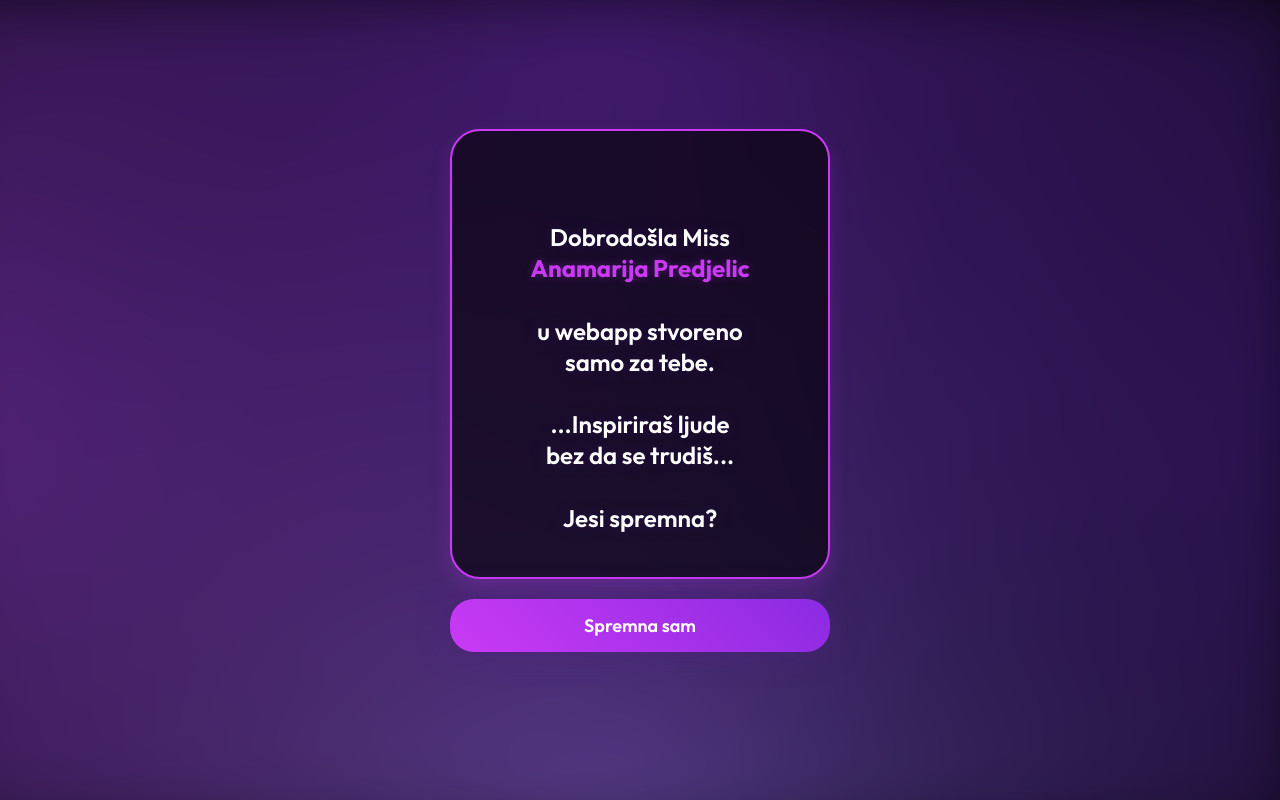
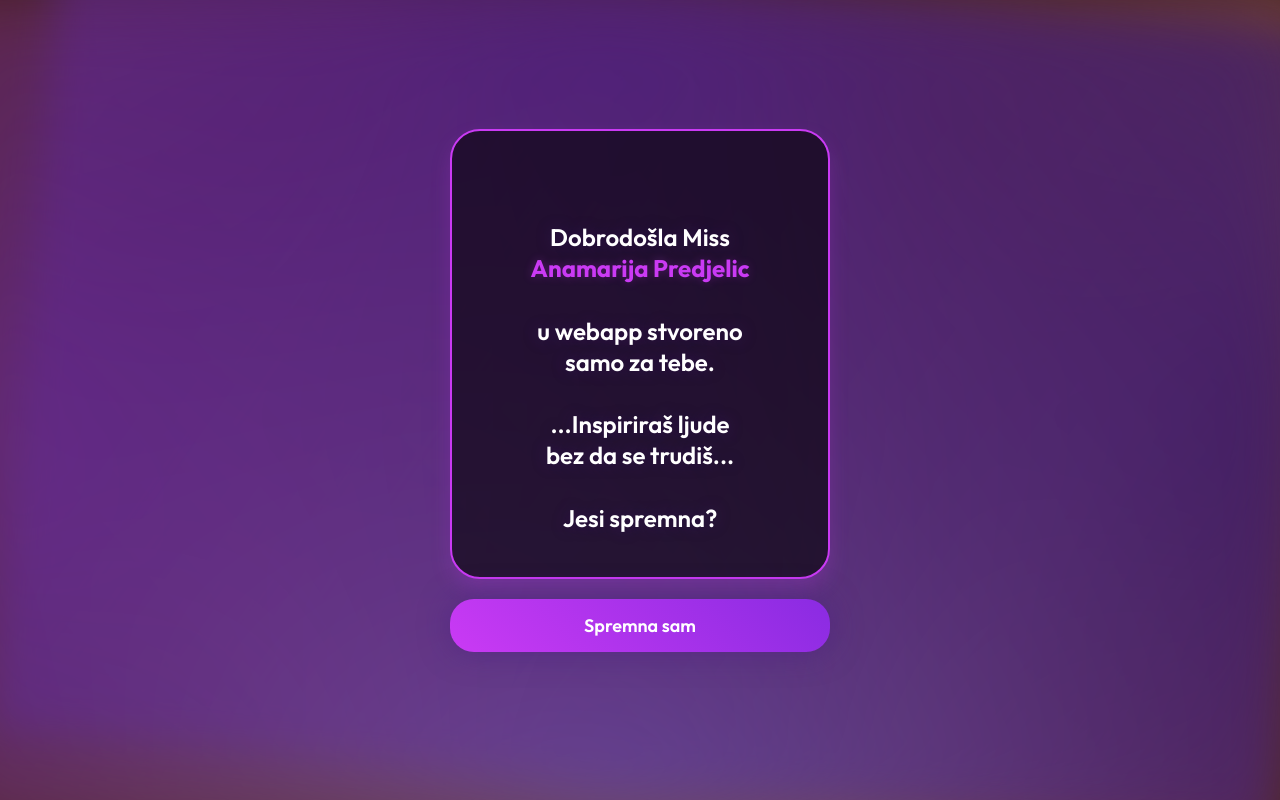
Before and after one commit to Toma955/AnamarijaProject, a React (Create React App) app in the folder anamarijaapp/: page / in a window 1280 px wide. Built offline with nearby package versions, Linux system fonts and the light colour scheme.

Commit message:
Removed StarryBackground component and its dependencies

```diff
--- a/anamarijaapp/package.json
+++ b/anamarijaapp/package.json
@@ -10,7 +10,6 @@
     "react": "^19.1.0",
     "react-dom": "^19.1.0",
     "react-scripts": "5.0.1",
-    "react-tsparticles": "^2.12.2",
     "tsparticles": "^3.8.1",
     "web-vitals": "^2.1.4"
   },
--- a/anamarijaapp/src/App.js
+++ b/anamarijaapp/src/App.js
@@ -1,6 +1,5 @@
 // src/App.js
 import React, { useState } from 'react';
-import StarryBackground from './StarryBackground';
 import StartScreen from './StartScreen';
 import AudioPlayer from './AudioPlayer';
 import lyrics from './lyrics';
@@ -12,7 +11,6 @@ function App() {
   return (
     <div className="app-container">
       <div className="aurora-extra"></div>
-      {!started && <StarryBackground />}
       {!started ? (
         <StartScreen onStart={() => setStarted(true)} />
       ) : (
--- a/anamarijaapp/src/StarryBackground.js
+++ /dev/null
@@ -1,26 +0,0 @@
-// src/StarryBackground.js
-import React from "react";
-import Particles from "react-tsparticles";
-
-const starOptions = {
-    fullScreen: { enable: true, zIndex: 0 },
-    background: { color: "#000" },
-    fpsLimit: 60,
-    particles: {
-        number: { value: 100, density: { enable: true, area: 800 } },
-        color: { value: "#ffffff" },
-        shape: { type: "circle" },
-        opacity: {
-            value: 1,
-            random: true,
-            anim: { enable: true, speed: 0.5, opacity_min: 0.1, sync: false }
-        },
-        size: { value: { min: 0.5, max: 1.5 }, random: true },
-        move: { enable: true, speed: 0.2, outModes: "out" },
-        twinkle: { particles: { enable: true, frequency: 0.05, color: "#fff", opacity: 1 } }
-    }
-};
-
-export default function StarryBackground() {
-    return <Particles id="tsparticles" options={starOptions} />;
-}
```
Also changed, not shown: 1 other file (tests, documents, lock files or other folders).
